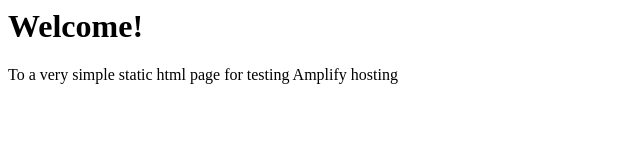
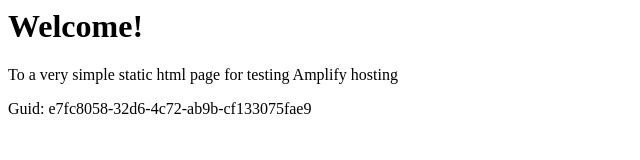
Before and after one commit to aws-aemilia-dub/Github-PR-Commit-Integration-Test-DoNotTouch-v1-preprod-eu-west-1, a website: page src/index.html in a window 1280 px wide. Shown: the whole page, without its empty margins (0-640 px from the left). Drawn offline with Linux system fonts and the light colour scheme.

Commit message:
commit from integ tests

```diff
--- a/src/index.html
+++ b/src/index.html
@@ -1,3 +1,5 @@
+
+
 <html lang="en">
 
 <head>
@@ -10,6 +12,6 @@
 <body>
     <h1>Welcome!</h1>
     <p>To a very simple static html page for testing Amplify hosting</p>
-</body>
+    <p>Guid: e7fc8058-32d6-4c72-ab9b-cf133075fae9</p></body>
 
 </html>
```
